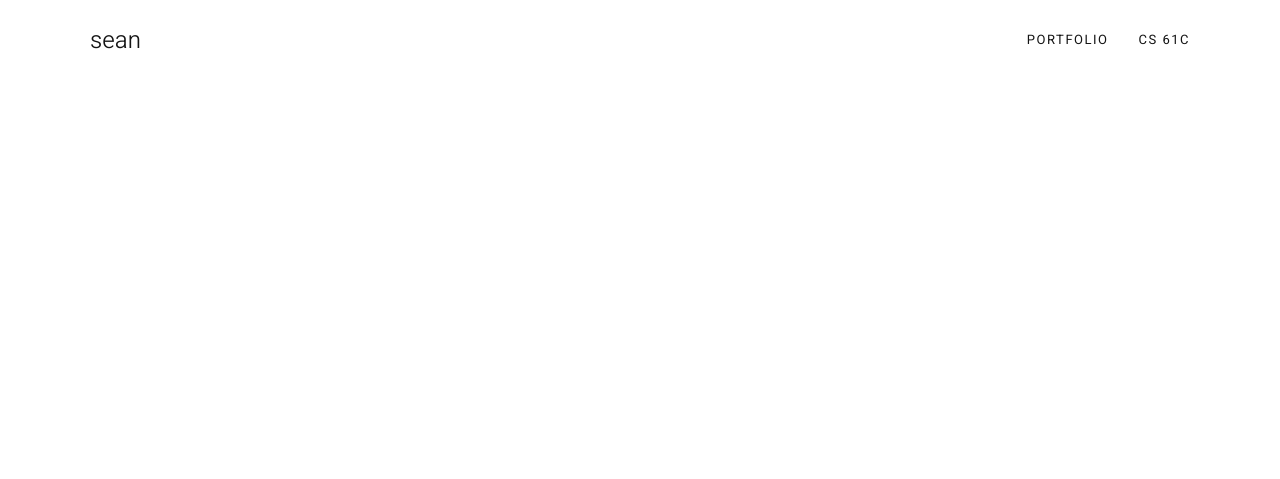
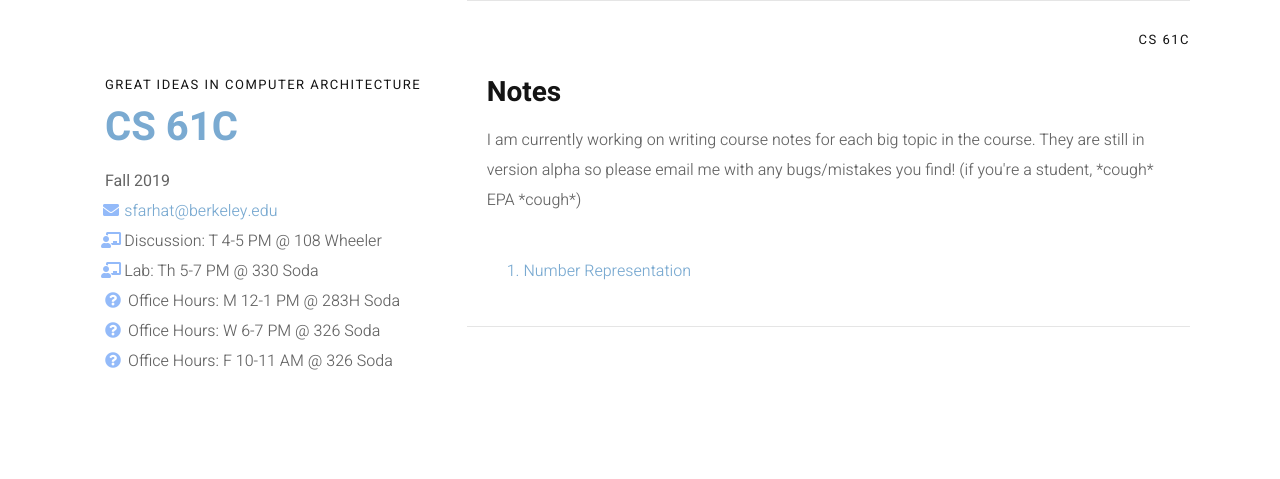
Before and after one commit to sfarhat/sfarhat.github.io, a plain HTML site: page 61c.html in a window 1280 px wide. Drawn offline with nearby package versions, Linux system fonts and the light colour scheme.

Commit message:
updated teaching resources, uploaded number rep note

```diff
--- a/61c.html
+++ b/61c.html
@@ -23,12 +23,12 @@
 			<nav class="navbar navbar-absolute-dark">
 				<div class="container">
 					<a class="navbar-brand" href="index.html">
-					<h3 class="navbar-title">sean</h3>
+					<!-- <h3 class="navbar-title">Sean Farhat</h3> -->
 					</a>
 					<ul class="nav">
-						<li class="nav-item">
+						<!-- <li class="nav-item">
 							<a class="nav-link" href="index.html">Portfolio</a>
-			        	</li>
+			        	</li> -->
 
 						<li class="nav-item">
 							<a class="nav-link" href="#">CS 61C</a>
@@ -41,6 +41,62 @@
 				</div>
 			</nav>
 		</header>
+
+		<div class="container">
+
+    	<div class="row">
+
+    		<div class = "col-md">
+			    <!-- <div class="section-lg bg-image-gradient bg-grey"> -->
+			    	<div class="section-sm">
+
+						<div class="header-text col-12">
+
+							<h6 class="heading-uppercase no-bottom">Great Ideas in Computer Architecture</h6>
+
+							<h1><span class="babyblue-text"><a href="https://cs61c.org/" class="link-underline babyblue-text" target="_blank">CS 61C</a></span></h1>
+
+							<p><b>Fall 2019</b></p>
+
+							<p><i class="fas fa-envelope icon-20 email-icon"></i><a href="mailto:sfarhat@berkeley.edu" class="babyblue-text" target="_blank">sfarhat@berkeley.edu</a></p>
+
+							<p><i class="fas fa-chalkboard-teacher teaching-icon icon-20"></i>Discussion: T 4-5 PM @ 108 Wheeler</p>
+							<p><i class="fas fa-chalkboard-teacher teaching-icon icon-20"></i>Lab: Th 5-7 PM @ 330 Soda</p>
+							<p><i class="fas fa-question-circle question-icon icon-25"></i>Office Hours: M 12-1 PM @ 283H Soda</p>
+							<p><i class="fas fa-question-circle question-icon icon-25"></i>Office Hours: W 6-7 PM @ 326 Soda</p>
+							<p><i class="fas fa-question-circle question-icon icon-25"></i>Office Hours: F 10-11 AM @ 326 Soda</p>
+
+						</div>
+
+					</div>
+
+			</div>
+
+			<div class = "col-md-8 col-md-offset-3">
+
+				<div class="section-sm border-y ">
+					<div class="container">
+						<div class="row">
+							<div class="no-bottom col-12 col-3">
+								<h3>Notes</h3>
+							</div>
+							<div class="col-12 col-md">
+								<p>I am currently working on writing course notes for each big topic in the course. They are still in version alpha so please email me with any bugs/mistakes you find! (if you're a student, *cough* EPA *cough*)</p>
+							</div>
+							<div class="container">
+								<div class="top-bump col-12 col-md-4">
+									<!-- <p><b>Notes</b></p> -->
+									<p><a href="assets/notes/numbers.pdf" target="_blank" class="babyblue-text">1. Number Representation</a></p>
+								</div>
+							</div>
+						</div>
+					</div>
+				</div>
+			</div>
+		</div>
+	</div>
+
+
 	</body>
 
 	<script src="https://code.jquery.com/jquery-3.3.1.slim.min.js" integrity="sha384-q8i/X+965DzO0rT7abK41JStQIAqVgRVzpbzo5smXKp4YfRvH+8abtTE1Pi6jizo" crossorigin="anonymous"></script>
```
Also changed, not shown: 1 other file.
